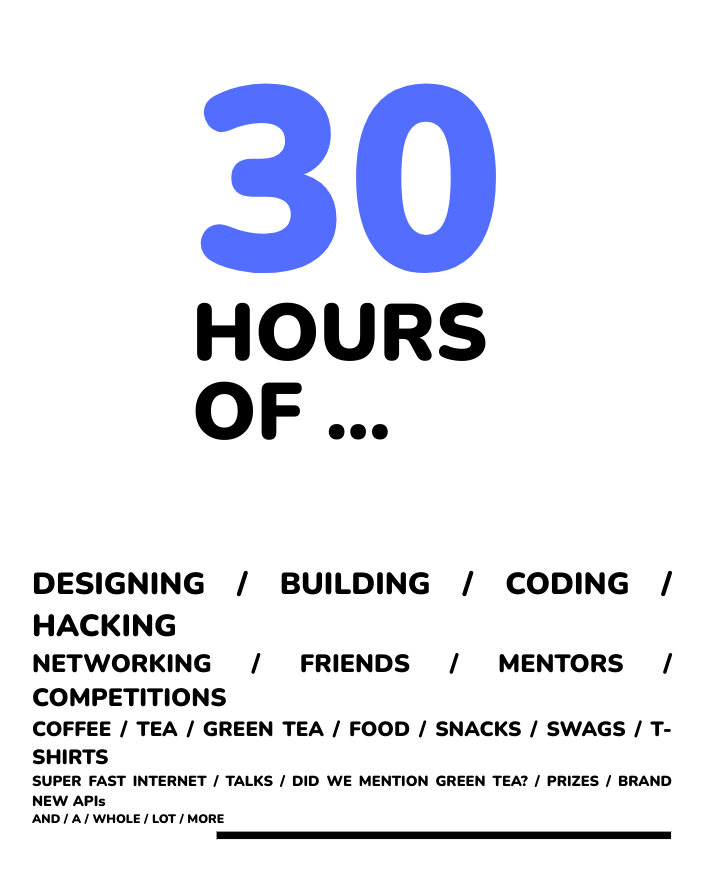
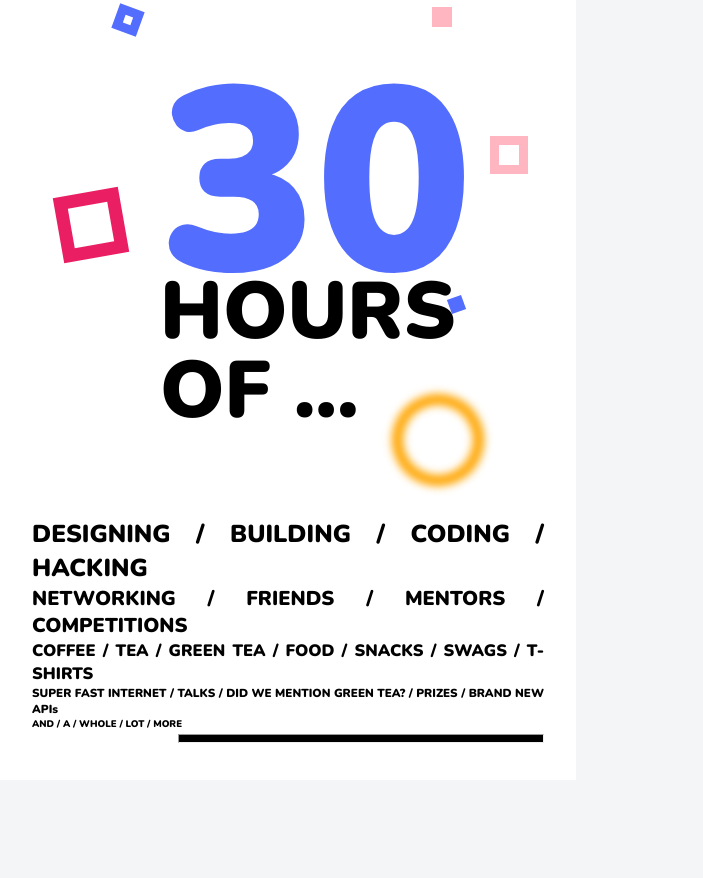
Before and after one commit to aesher9o1/react-drag-layout, a React (Create React App) app: page / in a window 1280 px wide. Shown: the part 600-1478 px from the top of the page, without its empty margins (32-735 px from the left). After the commit the page ends 1380 px from the top, so only its background shows below. Built offline with nearby package versions, Linux system fonts and the light colour scheme; no server answers; the database is empty.

Commit message:
patterns added

```diff
--- a/src/components/Datalist.js
+++ b/src/components/Datalist.js
@@ -7,9 +7,7 @@ function Datalist(props) {
     const [inputValue, setInputValue] = useState('')
     const [isListVisible, setIsListVisible] = useState(false)
 
-    useEffect(() => {
-
-    }, [props.options])
+    useEffect(() => { }, [props.options])
 
     const updateFilter = (e) => {
         let filteredOptions = []
--- a/src/components/Drag.js
+++ b/src/components/Drag.js
@@ -66,7 +66,6 @@ function Drag(props) {
     const handleDropdownChange = (option) => {
         const updatedList = Array.from(new Set([...skills.original, capitalizeFirstLetter(option.name)]))
 
-
         setArrToFirebase(updatedList)
         setSkills({
             original: updatedList,
@@ -128,7 +127,6 @@ function Drag(props) {
                 )}
             </ul>
         </div>
-
     )
 }
 
--- a/src/components/Tasktwo.css
+++ b/src/components/Tasktwo.css
@@ -9,7 +9,7 @@
 }
 
 #main_content {
-    width: 50%;
+    width: 40%;
     font-family: 'Nunito', sans-serif;
     margin: 2em;
     min-height: 190px;
@@ -40,40 +40,40 @@
 
 .bottom-section {
     text-align: justify;
-    margin-top: 4em;
+    margin-top: 2.5em;
 }
 
 h1 {
     font-weight: 900;
-    font-size: 30.5px;
+    font-size: 24.4px;
     margin: 0;
     padding: 0;
 }
 
 h2 {
     font-weight: 900;
-    font-size: 25px;
+    font-size: 20px;
     margin: 0;
     padding: 0;
 }
 
 h3 {
     font-weight: 900;
-    font-size: 20.6px;
+    font-size: 16.5px;
     margin: 0;
     padding: 0;
 }
 
 h4 {
     font-weight: 900;
-    font-size: 14.6px;
+    font-size: 11.6px;
     margin: 0;
     padding: 0;
 }
 
 h5 {
     font-weight: 900;
-    font-size: 12.3px;
+    font-size: 9.6px;
     margin: 0;
     background: white;
     padding: 0;
@@ -87,3 +87,63 @@ h5 {
     background: black;
     float: right
 }
+
+.square-dark-pink {
+    border: 13px solid #E91E63;
+    height: 40px;
+    width: 40px;
+    top: 27%;
+    left: 10%;
+    position: absolute;
+    transform: rotate(-10deg);
+}
+
+.small-blue {
+    border: 9px solid #536DFE;
+    height: 8px;
+    width: 8px;
+    top: 4%;
+    left: 20%;
+    position: absolute;
+    transform: rotate(20deg);
+}
+
+.small-pink-square {
+    background: #FFB6C1;
+    height: 20px;
+    width: 20px;
+    top: 4%;
+    left: 75%;
+    position: absolute;
+}
+
+.medium-pink-square {
+    border: 9px solid #FFB6C1;
+    height: 20px;
+    width: 20px;
+    top: 20%;
+    left: 85%;
+    position: absolute;
+}
+
+.circle {
+    border: 11px solid #FFA500;
+    height: 70px;
+    width: 70px;
+    top: 52%;
+    left: 68%;
+    position: absolute;
+    transform: rotate(20deg);
+    border-radius: 100px;
+    filter: blur(4px);
+}
+
+.mini-blue-square {
+    background: #536DFE;
+    height: 15px;
+    width: 15px;
+    top: 40%;
+    left: 78%;
+    position: absolute;
+    transform: rotate(-20deg);
+}
--- a/src/components/Tasktwo.js
+++ b/src/components/Tasktwo.js
@@ -2,30 +2,37 @@ import React from 'react'
 import './Tasktwo.css'
 
 function Tasktwo() {
+    const h1Text = "DESIGNING / BUILDING / CODING / HACKING"
+    const h2Text = "NETWORKING / FRIENDS / MENTORS / COMPETITIONS"
+    const h3Text = "COFFEE / TEA / GREEN TEA / FOOD / SNACKS / SWAGS / T-SHIRTS"
+    const h4Text = "SUPER FAST INTERNET / TALKS / DID WE MENTION GREEN TEA? / PRIZES / BRAND NEW APIs"
+    const h5Text = "AND / A / WHOLE / LOT / MORE"
+
     return (
         <div id="main_content" >
+            <div className="square-dark-pink" />
+            <div className="small-blue" />
+            <div className="circle" />
+            <div className="small-pink-square" />
+            <div className="medium-pink-square" />
+            <div className="mini-blue-square" />
+
             <div id="container">
-                <div className="number">
-                    30
-                </div>
-                <br />
-                <div >
+                <div className="number">30</div>
+                <div>
                     <i className="hours">HOURS</i>
                     <i className="hours of">OF ...</i>
                 </div>
             </div>
+
             <div className="bottom-section">
-                <h1>DESIGNING / BUILDING / CODING / HACKING</h1>
-                <h2>NETWORKING / FRIENDS / MENTORS / COMPETITIONS</h2>
-                <h3>COFFEE / TEA / GREEN TEA / FOOD / SNACKS / SWAGS / T-SHIRTS</h3>
-                <h4>SUPER FAST INTERNET / TALKS / DID WE MENTION GREEN TEA? / PRIZES / BRAND NEW APIs</h4>
+                <h1>{h1Text}</h1>
+                <h2>{h2Text}</h2>
+                <h3>{h3Text}</h3>
+                <h4>{h4Text}</h4>
+                <h5>{h5Text}<hr className="underline" /></h5>
+            </div>
 
-                <h5>AND / A / WHOLE / LOT / MORE
-                    <hr className="underline" />
-                </h5>
-
-
-            </div>
         </div>
     )
 }
```
